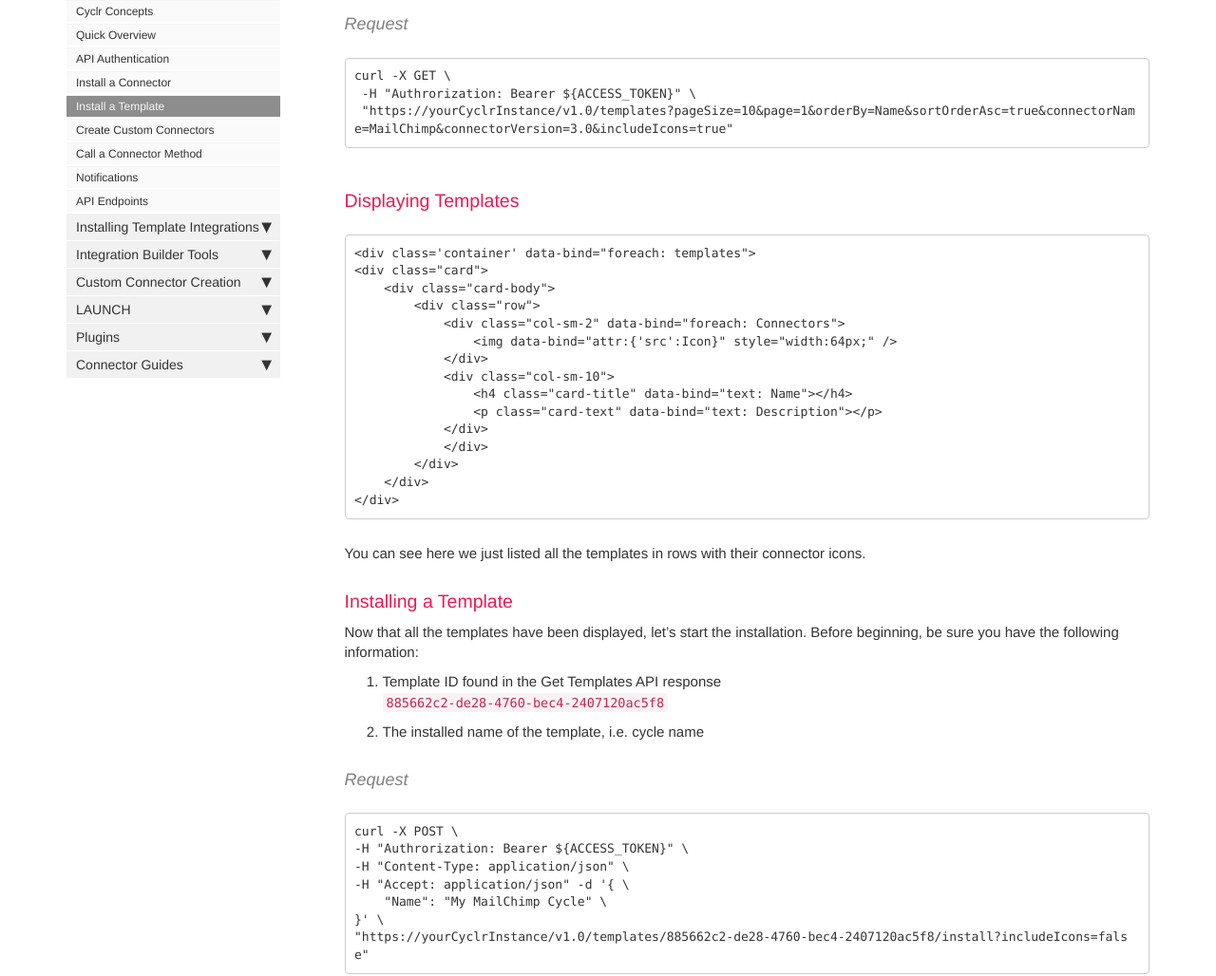
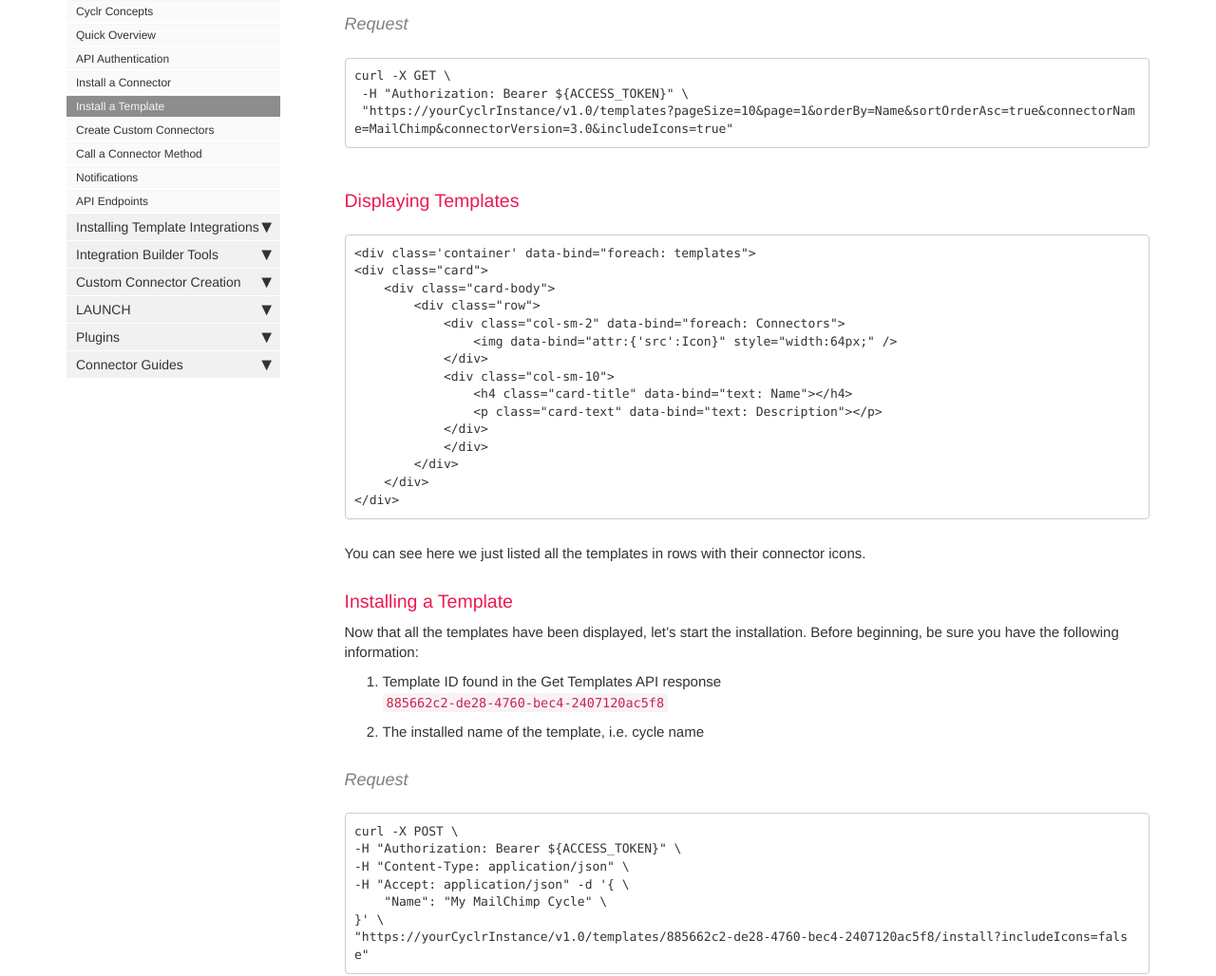
Before and after one commit to sneakysneak/docs, a Jekyll site: the page built from pages/embedding/install-a-template.md, in a window 1280 px wide and 1400 px high, scrolled down 1170 px. Shown: the part 188-1216 px from the top of the window at 95% size. Built offline with Jekyll 4.4.1, drawn with Linux system fonts in a browser that asks for light colours; nearby versions of some CDN libraries; comment, search, counter and statistics services are not loaded; some of the changed text lies outside the part shown.

Commit message:
Fixed "Authrorization" typo.

```diff
--- a/pages/embedding/install-a-template.md
+++ b/pages/embedding/install-a-template.md
@@ -16,7 +16,7 @@ You can quickly get all the published templates using the following request:
 #### Request
 
     curl -X GET \
-    -H "Authrorization: Bearer ${ACCESS_TOKEN}" \
+    -H "Authorization: Bearer ${ACCESS_TOKEN}" \
     "https://yourCyclrInstance/v1.0/templates"
 
 #### Response
@@ -50,7 +50,7 @@ To filter your templates by a specific connector, simply add some parameters to
 #### Request
 
     curl -X GET \
-     -H "Authrorization: Bearer ${ACCESS_TOKEN}" \
+     -H "Authorization: Bearer ${ACCESS_TOKEN}" \
      "https://yourCyclrInstance/v1.0/templates?pageSize=10&page=1&orderBy=Name&sortOrderAsc=true&connectorName=MailChimp&connectorVersion=3.0&includeIcons=true"
 
 ### Displaying Templates
@@ -84,7 +84,7 @@ Now that all the templates have been displayed, let’s start the installation.
 #### Request
 
     curl -X POST \
-    -H "Authrorization: Bearer ${ACCESS_TOKEN}" \
+    -H "Authorization: Bearer ${ACCESS_TOKEN}" \
     -H "Content-Type: application/json" \
     -H "Accept: application/json" -d '{ \
         "Name": "My MailChimp Cycle" \
```
